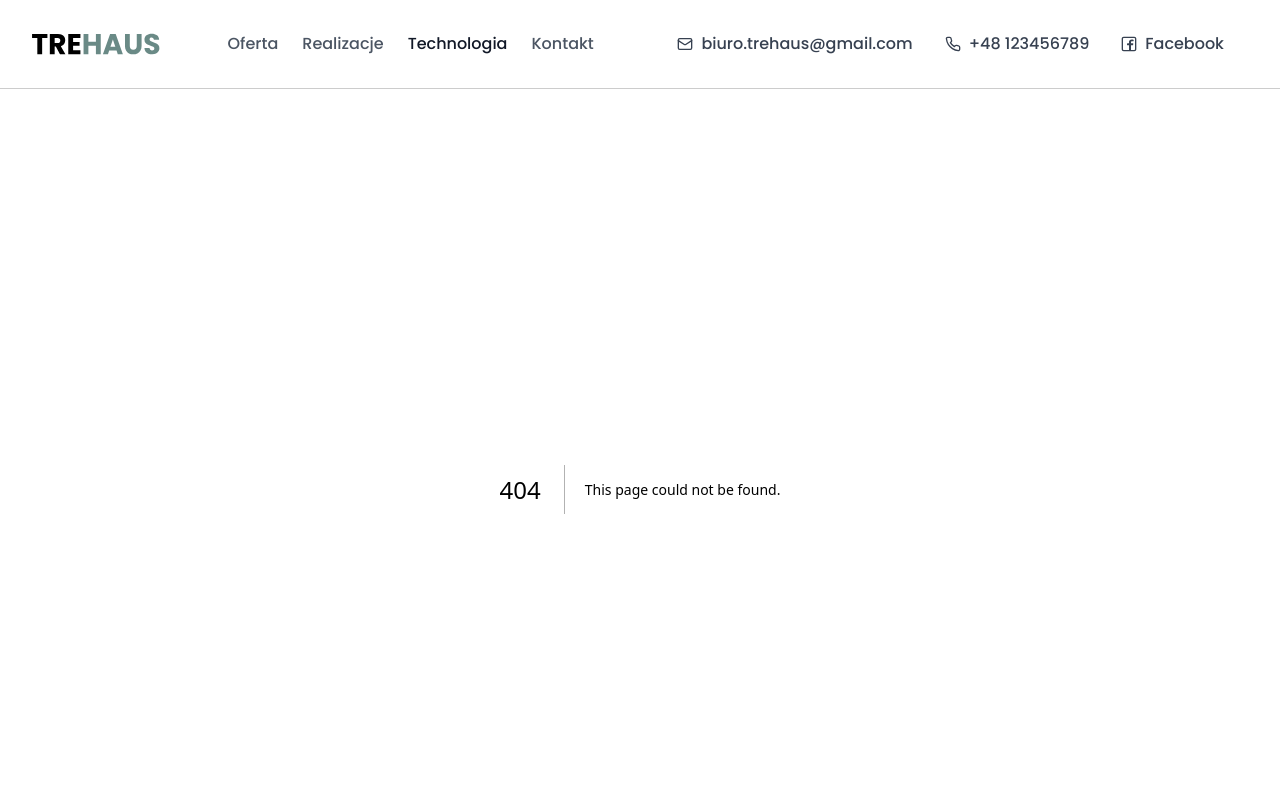
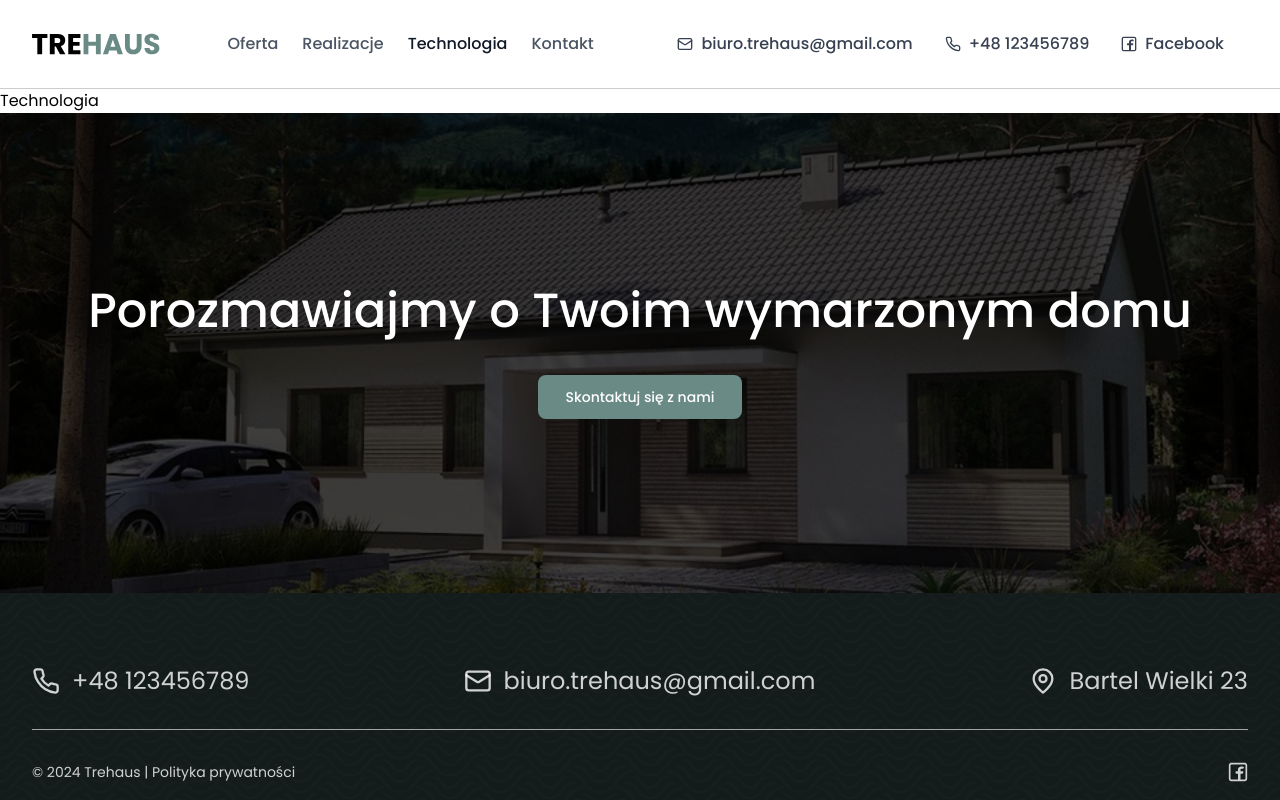
Before and after one commit to MikiLewy/Trehaus, a Next.js app: page /technologia in a window 1280 px wide. Before the commit this address had no page. Shown: the top 800 px of the page. Built offline with nearby package versions, Linux system fonts and the light colour scheme.

Commit message:
feat: created technology page

```diff
--- /dev/null
+++ b/app/technologia/page.tsx
@@ -0,0 +1,9 @@
+const Technology = () => {
+  return (
+    <main>
+      <h2>Technologia</h2>
+    </main>
+  );
+};
+
+export default Technology;
```
